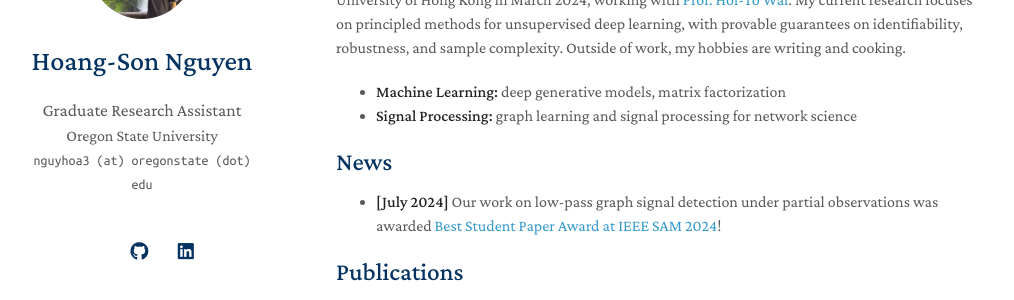
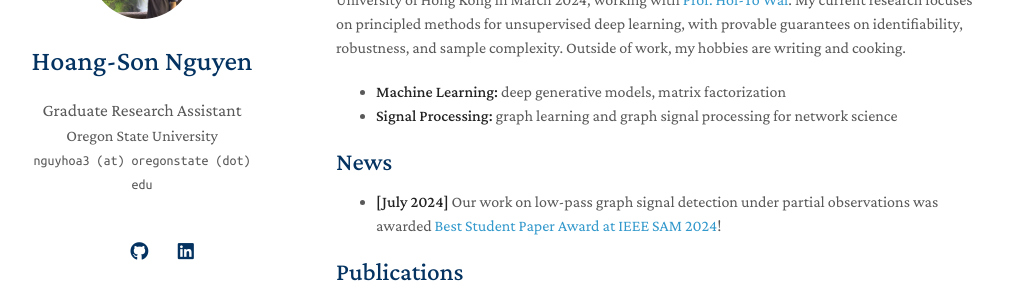
Before and after one commit to hsnguyen24/hsnguyen24.github.io, a Jekyll site: the page built from index.md, in a window 1280 px wide and 1082 px high. Shown: the part 169-469 px from the top of the window, without its empty margins (134-1148 px from the left). Built offline with Jekyll 4.4.1, drawn with Linux system fonts in a browser that asks for light colours; nearby versions of some CDN libraries; a style sheet for code colours, icons or effects is not loaded; our own code applies the rules of GitHub Pages for plain Markdown files.

Commit message:
Update index.md

```diff
--- a/index.md
+++ b/index.md
@@ -7,7 +7,7 @@ layout: homepage
 I'm Sean, a M.S. student at Oregon State University working as a graduate research assistant with [Prof. Xiao Fu](https://web.engr.oregonstate.edu/~fuxia). I received my B.Eng. in Artificial Intelligence (with first-class honours) from The Chinese University of Hong Kong in March 2024, working with [Prof. Hoi-To Wai](https://www1.se.cuhk.edu.hk/~htwai). My current research focuses on principled methods for unsupervised deep learning, with provable guarantees on identifiability, robustness, and sample complexity. Outside of work, my hobbies are writing and cooking.
 
 - **Machine Learning:** deep generative models, matrix factorization
-- **Signal Processing:** graph learning and signal processing for network science
+- **Signal Processing:** graph learning and graph signal processing for network science
 
 ## News
 
```
